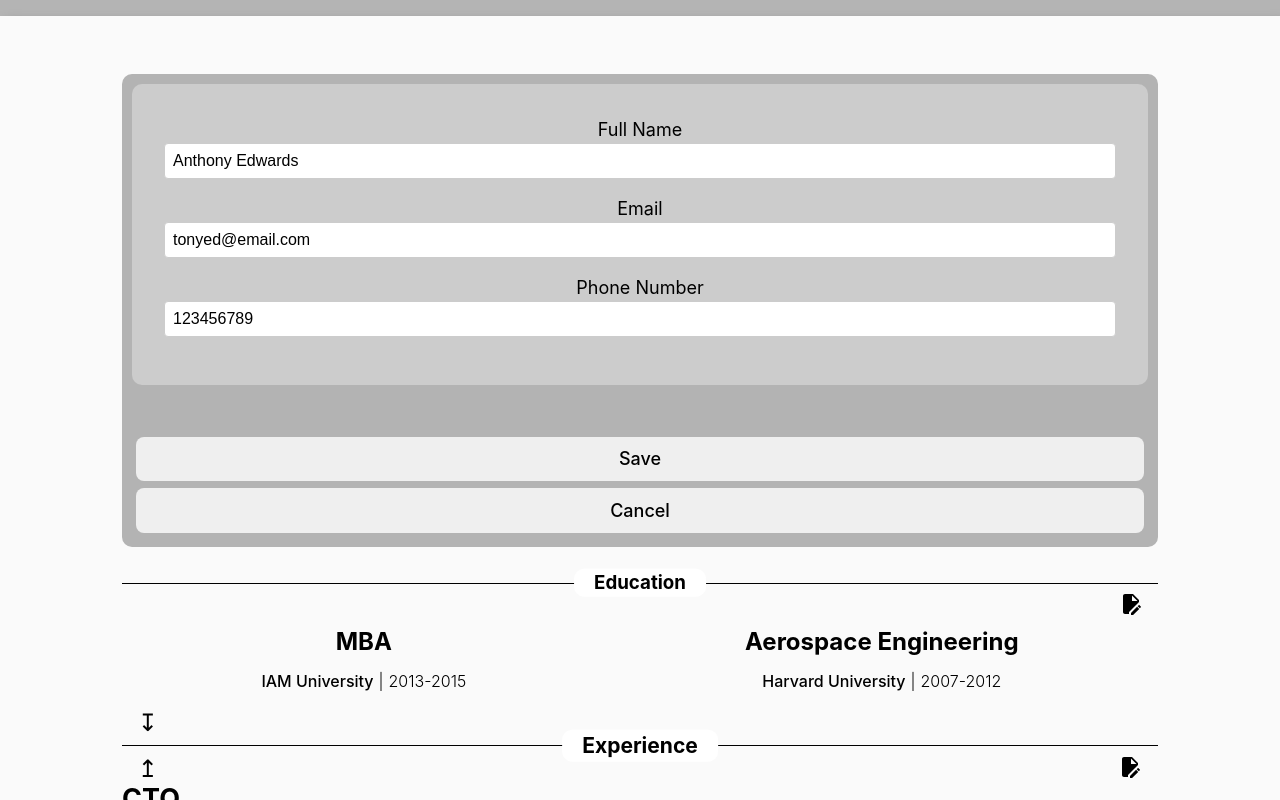
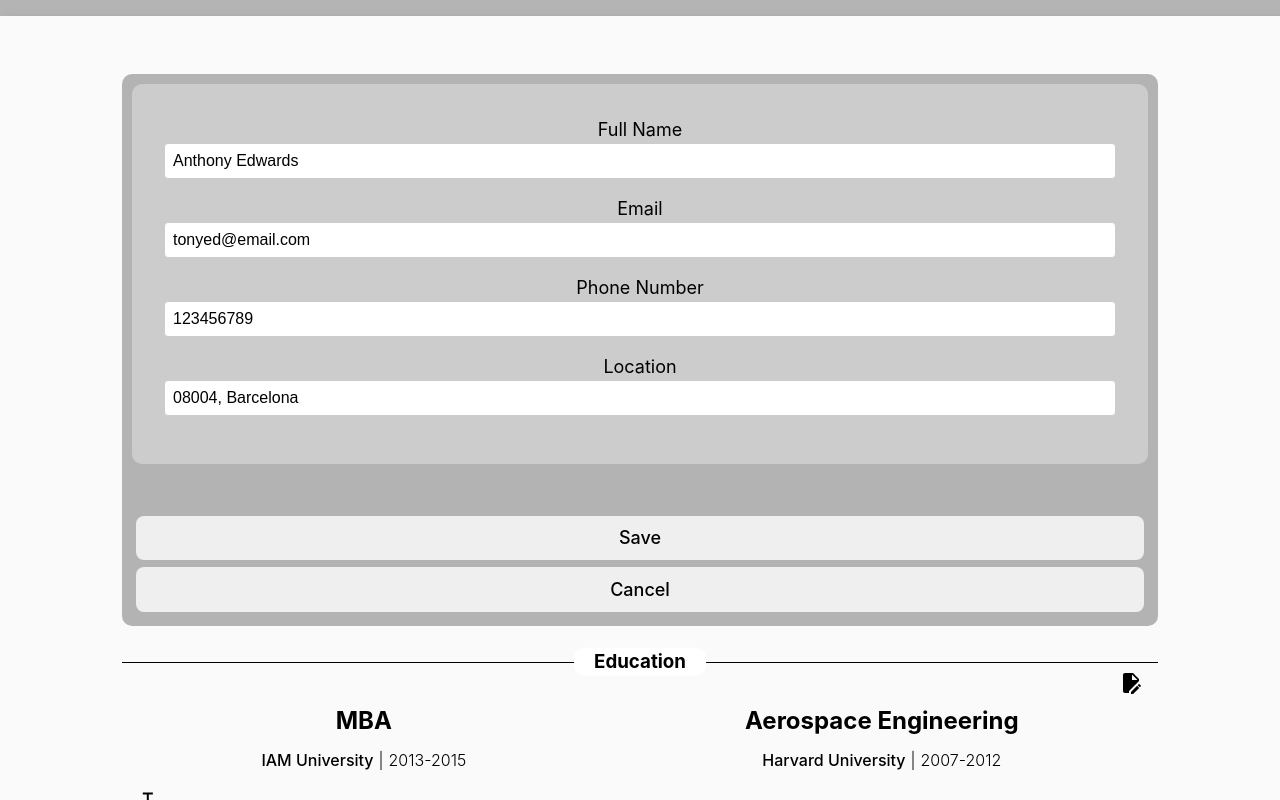
Before and after one commit to ruizterce/cv-editor, a React (Vite) app: page / in a window 1280 px wide. Both pictures are taken after a click on the button 1130 px from the left and 113 px from the top of the page. Shown: the top 800 px of the page. Built offline with nearby package versions, Linux system fonts and the light colour scheme.

Commit message:
Add address field in GeneralInfo

```diff
--- a/src/components/GeneralInfo.jsx
+++ b/src/components/GeneralInfo.jsx
@@ -7,6 +7,7 @@ export default function GeneralInfo() {
   const [name, setName] = useState(data.name);
   const [email, setEmail] = useState(data.email);
   const [phone, setPhone] = useState(data.phone);
+  const [address, setAddress] = useState(data.address);
   const [editMode, setEditMode] = useState(false);
 
   function toggleEdit() {
@@ -18,6 +19,7 @@ export default function GeneralInfo() {
     data.name = name;
     data.email = email;
     data.phone = phone;
+    data.address = address;
     toggleEdit();
   }
 
@@ -25,6 +27,7 @@ export default function GeneralInfo() {
     setName(data.name);
     setEmail(data.email);
     setPhone(data.phone);
+    setAddress(data.address);
     toggleEdit();
   }
 
@@ -35,6 +38,7 @@ export default function GeneralInfo() {
         <h1>{name}</h1>
         <span>{email}</span>
         <span>{phone}</span>
+        <span>{address}</span>
       </section>
     );
   } else {
@@ -65,6 +69,14 @@ export default function GeneralInfo() {
               value={phone}
               onChange={(e) => setPhone(e.target.value)}
             ></input>
+
+            <label htmlFor="address">Location</label>
+            <input
+              id="address"
+              className="address"
+              value={address}
+              onChange={(e) => setAddress(e.target.value)}
+            ></input>
           </div>
 
           <button type="Submit">Save</button>
--- a/src/data/data.js
+++ b/src/data/data.js
@@ -4,6 +4,7 @@ let data = {
   name: "Anthony Edwards",
   email: "tonyed@email.com",
   phone: 123456789,
+  address: "08004, Barcelona",
   education: [
     {
       school: "IAM University",
```
